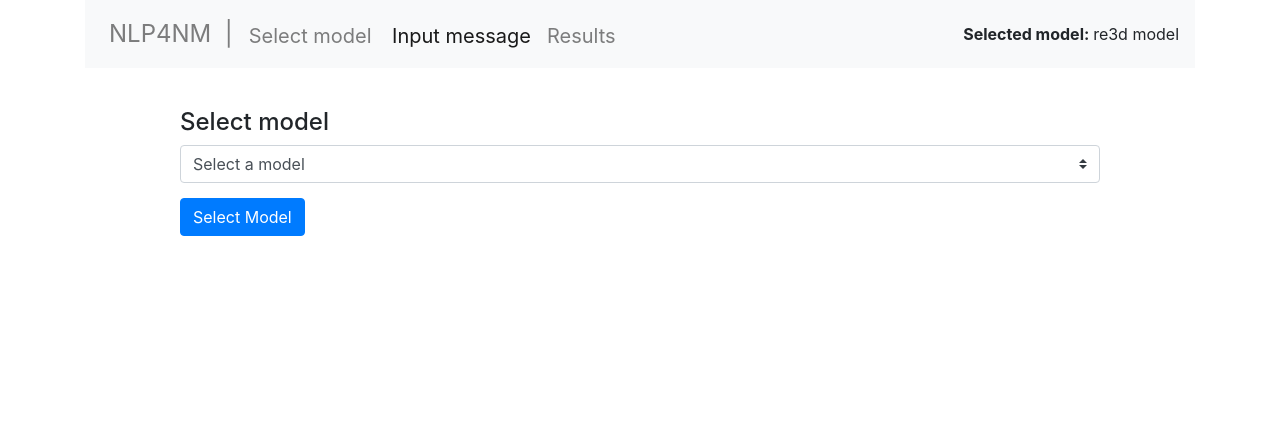
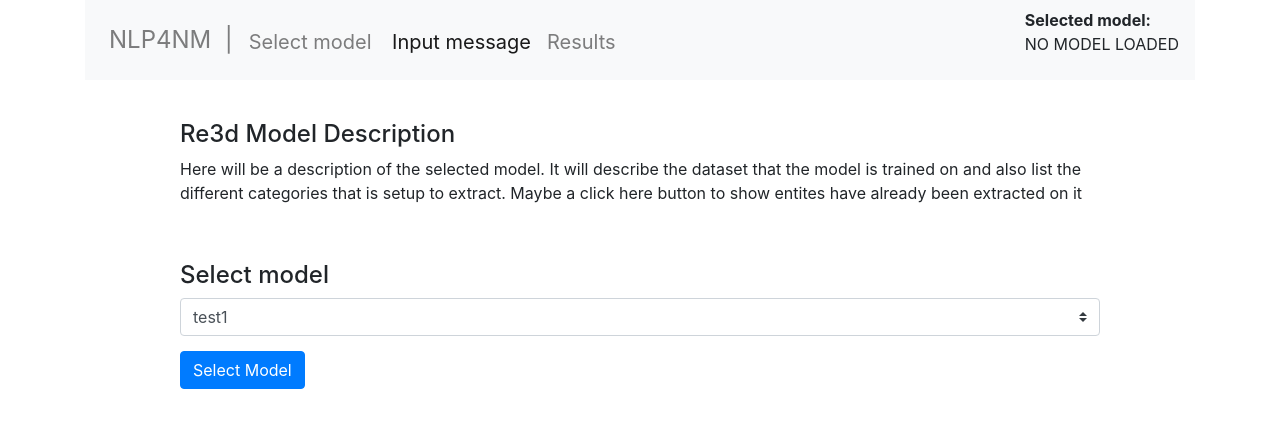
Before and after one commit to Wamadahama/ner-framework, a Flask app: page / in a window 1280 px wide. Shown: the top 428 px of the page. Run offline with Flask 2, Linux system fonts and the light colour scheme; some libraries are stand-ins or nearby versions.

Commit message:
updated footer and select model

```diff
--- a/site/templates/footer.html
+++ b/site/templates/footer.html
@@ -1,6 +1,6 @@
 </body>
     <script>
-     $(document).ready(function() {
+    /* $(document).ready(function() {
 	 $('.model-description').toggle();
      });
 
@@ -11,5 +11,10 @@
 	    $('.model-description').show();
 	}
     }
+    */
+    function updateSelectedModel(value){
+        var input = document.getElementById('selectedModel').innerHTML = value
+    }
+
     </script>
 </html>
--- a/site/templates/header.html
+++ b/site/templates/header.html
@@ -66,7 +66,7 @@
 
 		    <ul class="navbar-nav ml-auto">
 			<li class="nav-item">
-			    <strong>Selected model: </strong> re3d model
+			    <strong>Selected model: </strong> <p id='selectedModel'>NO MODEL LOADED</p>
 			</li>
 		    </ul>
 		</div>
--- a/site/templates/index.html
+++ b/site/templates/index.html
@@ -16,17 +16,19 @@
 			<h4>Select model</h4>
 
 			<div class="input-group">
-			    <select id="model-select" class="custom-select" onChange="dummy_select(this.selectedIndex)">
-				<option>Select a model</option>
-				{% for model in models  %}
-				    <option>{{ model[1] }}</option>
-				{% endfor %}
+			    <select id="model-select" class="custom-select" onChange="updateSelectedModel(this.value)">
+					<option value='test1'>test1</option>
+					<option value='test2'>test2</option>
+					<option value='test3'>test3</option>
+				<!--{% for model in models  %}
+				    <option>{{ model[3] }}</option>
+				{% endfor %}-->
 			    </select>
 
 			</div>
 
 			<div class="input-group float-right grp">
-			    <a href="input.html" class="btn btn-primary float-right">Select Model</a>
+			    <a href="/input.html" class="btn btn-primary float-right">Select Model</a>
 			</div>
 
 
```
Lines whose indentation alone changed are shown as unchanged.
